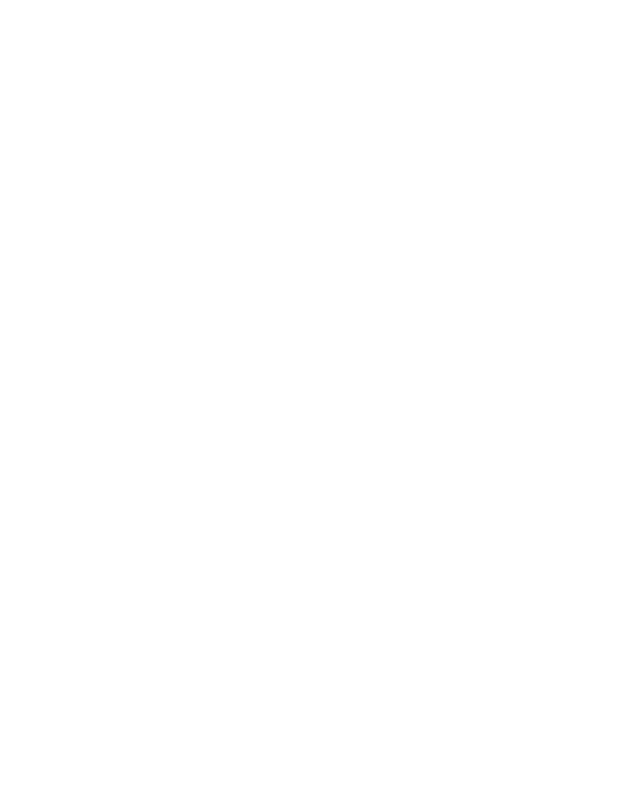
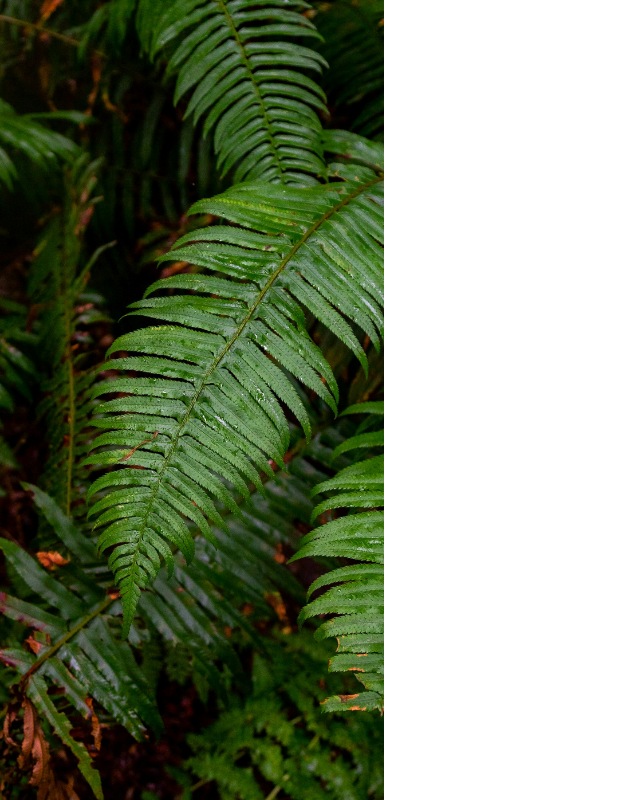
Before and after one commit to iolakk/sign-up-form, a plain HTML site: page index.html in a window 1280 px wide. Shown: the whole page, without its empty margins (0-640 px from the left). Drawn offline with Linux system fonts and the light colour scheme.

Commit message:
Add background section

```diff
--- a/index.html
+++ b/index.html
@@ -7,6 +7,8 @@
   <title>Sign up form</title>
 </head>
 <body>
+  <div class="background">
 
+  </div>
 </body>
 </html>
--- a/styles.css
+++ b/styles.css
@@ -41,3 +41,10 @@ table {
 	border-collapse: collapse;
 	border-spacing: 0;
 }
+
+.background {
+  width: 30%;
+  height: 100vh;
+  background-image: url('images/background.jpg');
+  background-size: cover;
+}
```
Also changed, not shown: images/background.jpg (added).
